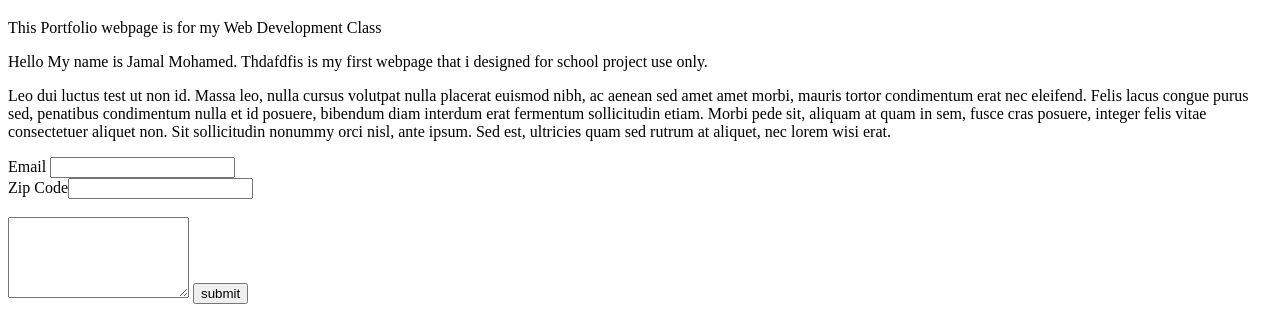
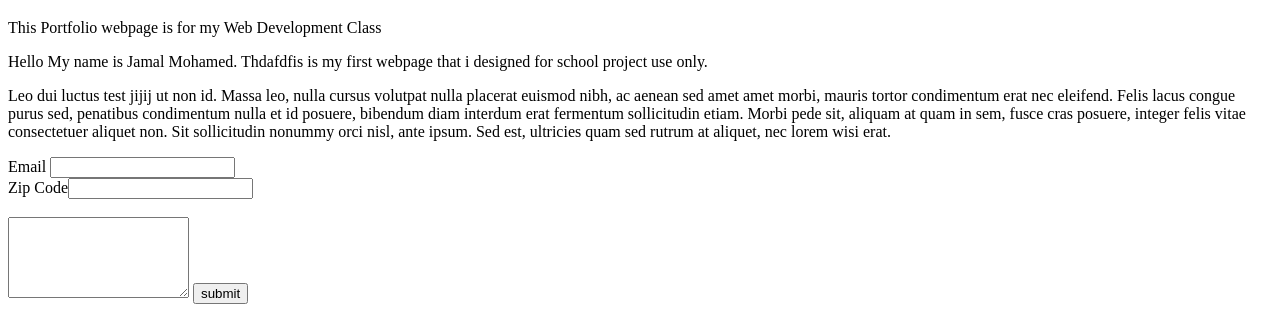
Before and after one commit to aweisjamal/DevOps-Test-Repository, a plain HTML site: page index.html in a window 1280 px wide. Shown: the part 216-533 px from the top of the page. Drawn offline with Linux system fonts and the light colour scheme; a web font is replaced by a local one.

Commit message:
Update index.html

```diff
--- a/index.html
+++ b/index.html
@@ -36,7 +36,7 @@
       <article>
             <p> This Portfolio webpage is for my Web Development Class </p>
           <p>Hello My name is Jamal Mohamed. Thdafdfis is my first webpage that i designed for school project use only.</p>
-        <p>Leo dui luctus test ut non id. Massa leo, nulla cursus volutpat nulla placerat euismod nibh, ac aenean sed amet amet morbi, mauris tortor condimentum erat nec eleifend. Felis lacus congue purus sed, penatibus condimentum nulla et id posuere, bibendum diam interdum erat fermentum sollicitudin etiam. Morbi pede sit, aliquam at quam in sem, fusce cras posuere, integer felis vitae consectetuer aliquet non. Sit sollicitudin nonummy orci nisl, ante ipsum. Sed est, ultricies quam sed rutrum at aliquet, nec lorem wisi erat.</p>
+        <p>Leo dui luctus test jijij ut non id. Massa leo, nulla cursus volutpat nulla placerat euismod nibh, ac aenean sed amet amet morbi, mauris tortor condimentum erat nec eleifend. Felis lacus congue purus sed, penatibus condimentum nulla et id posuere, bibendum diam interdum erat fermentum sollicitudin etiam. Morbi pede sit, aliquam at quam in sem, fusce cras posuere, integer felis vitae consectetuer aliquet non. Sit sollicitudin nonummy orci nisl, ante ipsum. Sed est, ultricies quam sed rutrum at aliquet, nec lorem wisi erat.</p>
       </article>
   </section>
         <section>
```
